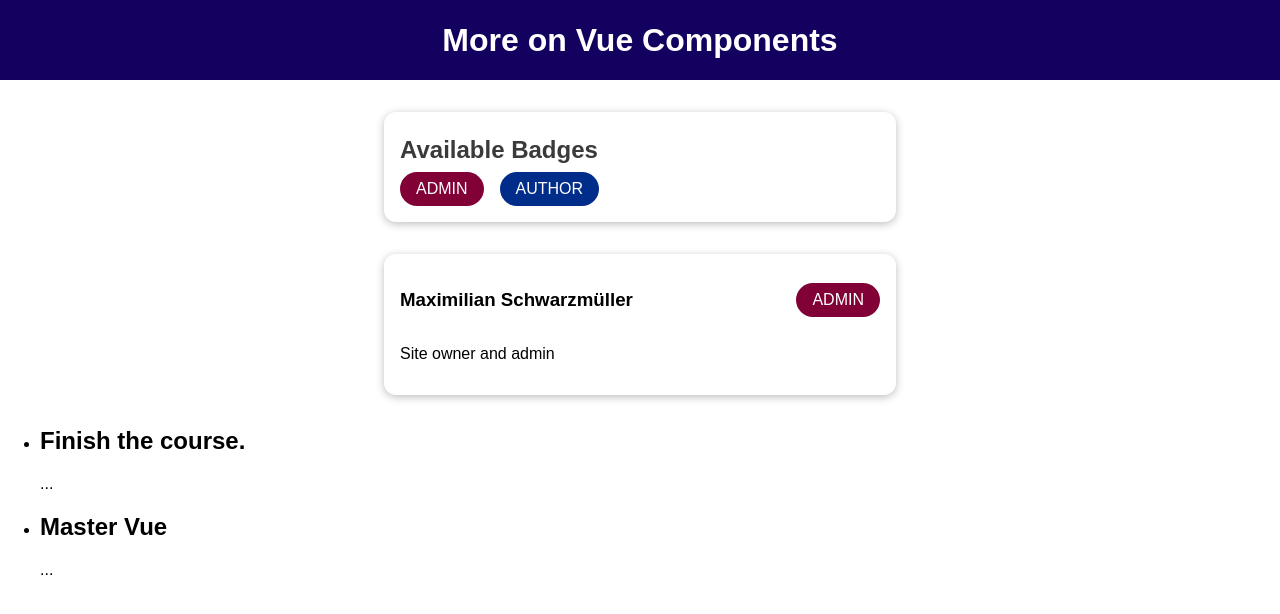
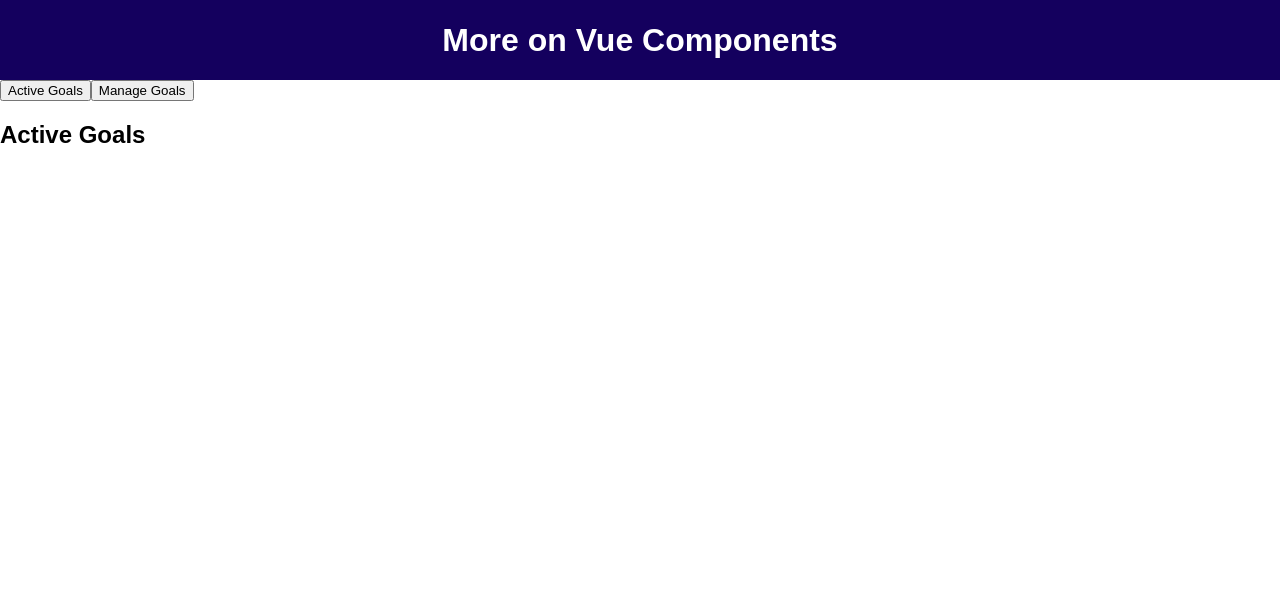
Before and after one commit to castrosanabriajohn/vue-components-badges-project, a Vue app: page / in a window 1280 px wide. Shown: the top 614 px of the page. Built offline with nearby package versions, Linux system fonts and the light colour scheme.

Commit message:
Dynamic components conditional rendering

```diff
--- a/src/App.vue
+++ b/src/App.vue
@@ -2,55 +2,70 @@
   <div>
     <!-- <the-header></the-header> -->
     <TheHeader />
-    <!--     <badge-list></badge-list> -->
+    <button @click="setSelectedComponent('active-goals')">Active Goals</button>
+    <button @click="setSelectedComponent('manage-goals')">Manage Goals</button>
+    <!--     <active-goals v-if="selectedComponent === 'active-goals'"></active-goals>
+    <manage-goals v-if="selectedComponent === 'manage-goals'"></manage-goals> -->
+    <component :is="selectedComponent"></component>
+    <!-- <badge-list></badge-list>
     <BadgeList />
-    <!--     <user-info
+        <user-info
       :full-name="activeUser.name"
       :info-text="activeUser.description"
       :role="activeUser.role"
-    ></user-info> -->
+    ></user-info>
     <UserInfo
       :full-name="activeUser.name"
       :info-text="activeUser.description"
       :role="activeUser.role"
     />
-    <!-- <CourseGoals>
+    <CourseGoals>
       <template #default="props">
         <h2>{{ props.goal }}</h2>
         <p>{{ props["anotherProp"] }}</p>
       </template>
-    </CourseGoals> -->
-    <!-- If you're only targetting only the default slot
-You can remove the unnecesary template wrapper -->
+    </CourseGoals>
+    If you're only targetting only the default slot
+You can remove the unnecesary template wrapper
     <CourseGoals #default="props">
       <h2>{{ props.goal }}</h2>
       <p>{{ props["anotherProp"] }}</p>
-    </CourseGoals>
+    </CourseGoals> -->
   </div>
 </template>
 
 <script>
 import TheHeader from "./components/TheHeader.vue";
-import UserInfo from "./components/UserInfo.vue";
+import ManageGoals from "./components/ManageGoals.vue";
+import ActiveGoals from "./components/ActiveGoals.vue";
+/* import UserInfo from "./components/UserInfo.vue";
 import BadgeList from "./components/BadgeList.vue";
-import CourseGoals from "./components/CourseGoals.vue";
+import CourseGoals from "./components/CourseGoals.vue"; */
 export default {
   components: {
-    /* "the-header": TheHeader, */
-    /* TheHeader: TheHeader, */
-    TheHeader,
+    /* "the-header": TheHeader,
+    TheHeader: TheHeader,
     UserInfo,
     BadgeList,
-    CourseGoals,
+    CourseGoals, */
+    TheHeader,
+    ManageGoals,
+    ActiveGoals,
   },
   data() {
     return {
+      selectedComponent: "active-goals",
       activeUser: {
         name: "Maximilian Schwarzmüller",
         description: "Site owner and admin",
         role: "admin",
       },
     };
+  },
+  methods: {
+    setSelectedComponent(cmp) {
+      this.selectedComponent = cmp;
+    },
   },
 };
 </script>
--- /dev/null
+++ b/src/components/ActiveGoals.vue
@@ -0,0 +1,3 @@
+<template>
+  <h2>Active Goals</h2>
+</template>
--- /dev/null
+++ b/src/components/ManageGoals.vue
@@ -0,0 +1,3 @@
+<template>
+  <h2>Manage Goals</h2>
+</template>
```
